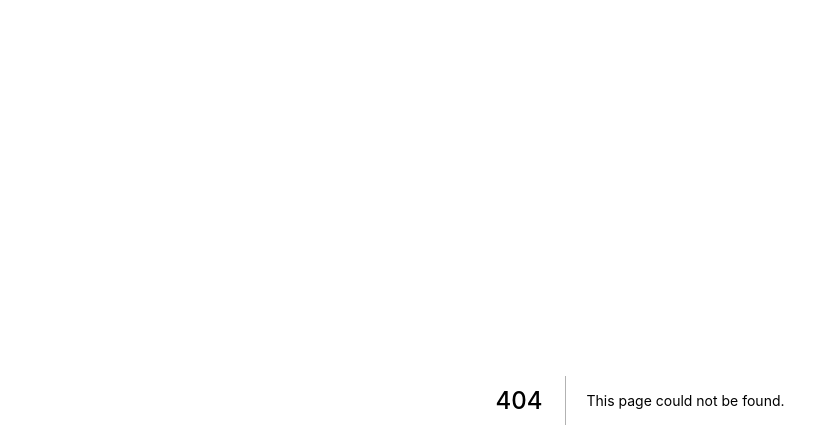
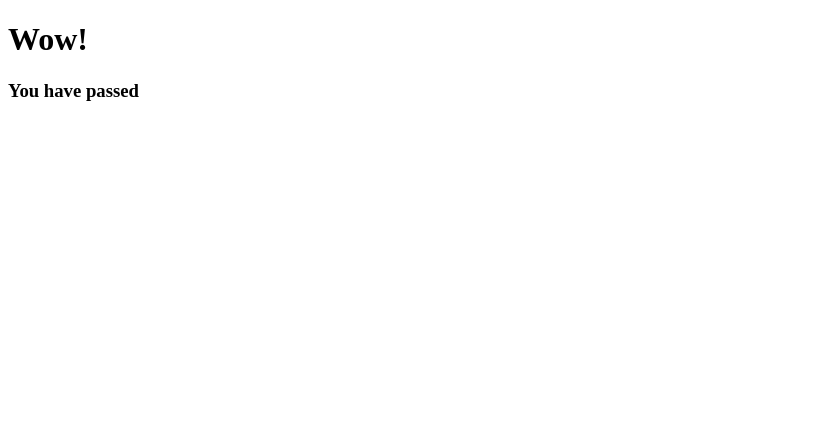
Before and after one commit to LeonardoZivieri/rocketseat-decode-013-nextjs, a Next.js app: page /you-will-pass in a window 1280 px wide. Before the commit this address had no page. Shown: the top 448 px of the page, without its empty margins (0-839 px from the left). Built offline with nearby package versions, Linux system fonts and the light colour scheme.

Commit message:
Use of middlewares to validate a group of pages

```diff
--- /dev/null
+++ b/pages/you-will-pass/index.tsx
@@ -0,0 +1,9 @@
+
+export default function YouWillPass() {
+  return (
+    <>
+      <h1>Wow!</h1>
+      <h3>You have passed</h3>
+    </>
+  )
+}
```
Also changed, not shown: pages/you-will-pass/_middleware.tsx (added, +7 -0 lines).
